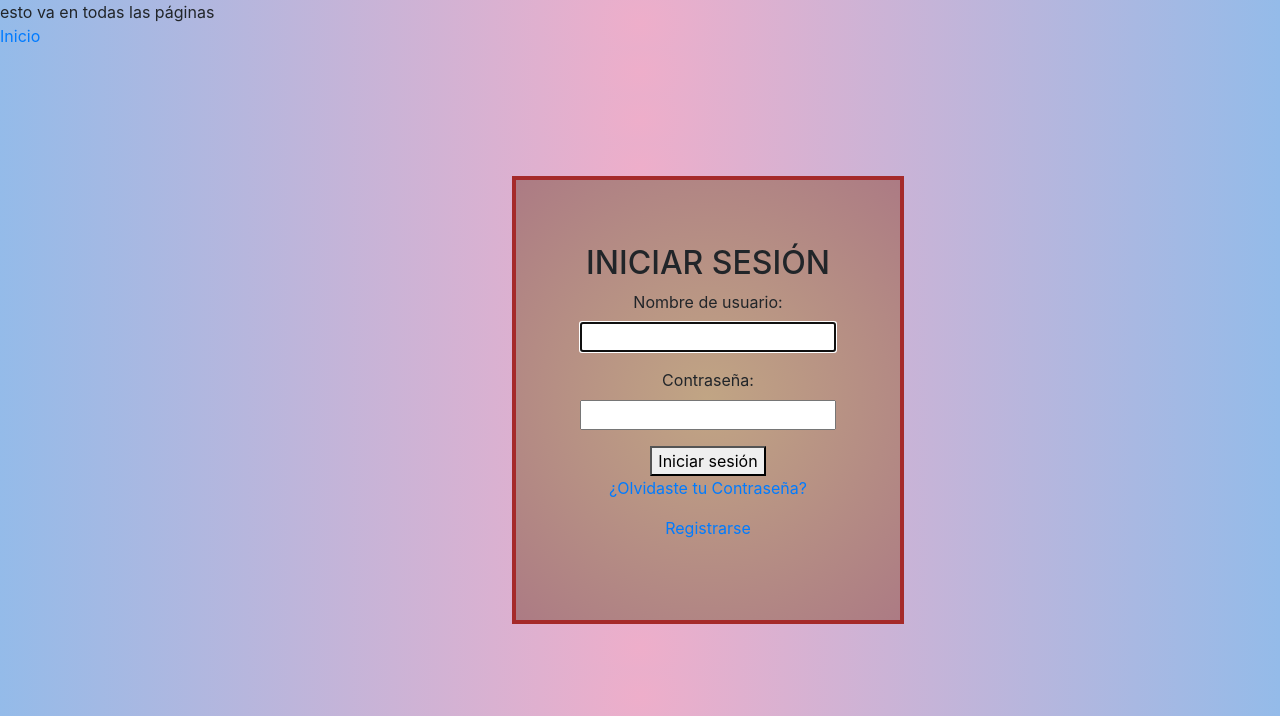
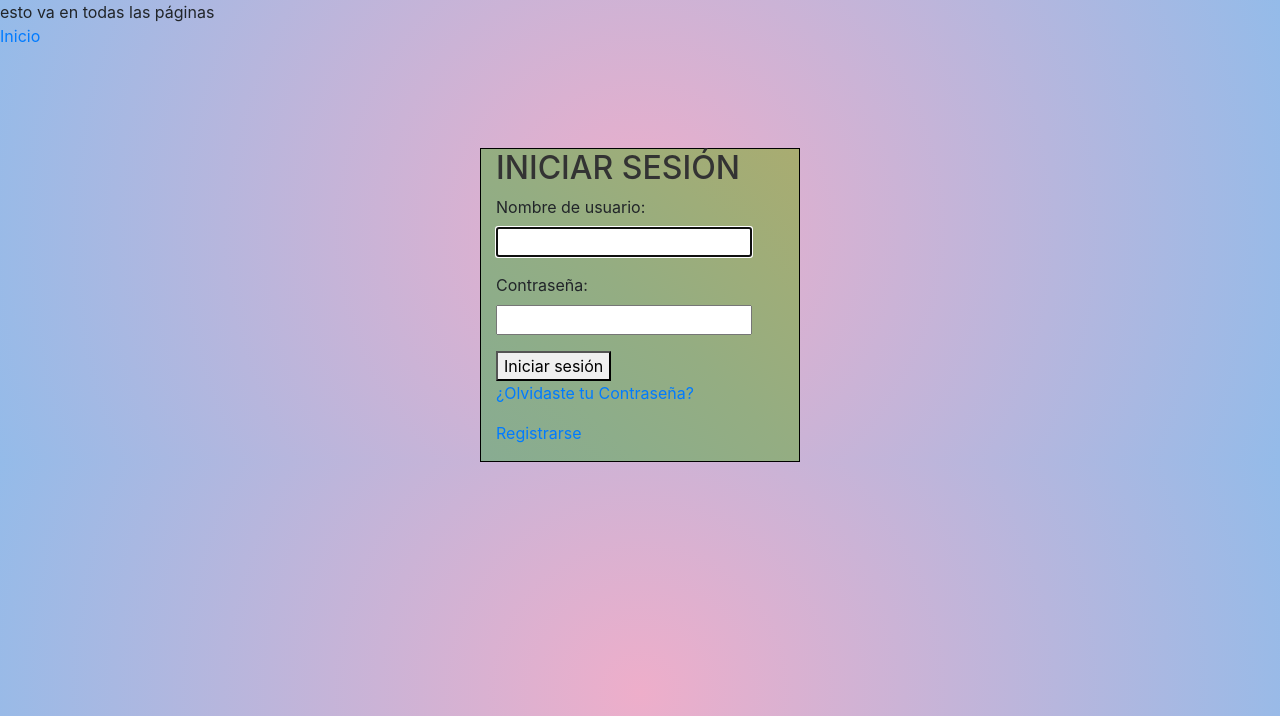
Before and after one commit to Nemo3003/Proyecto_Final_G_8, a Django app: page /accounts/login/ in a window 1280 px wide. Shown: the top 716 px of the page. Run offline with Django 3.2, Linux system fonts and the light colour scheme; some libraries are stand-ins or nearby versions.

Commit message:
un poco mejor

```diff
--- a/info2021/templates/base.html
+++ b/info2021/templates/base.html
@@ -11,7 +11,6 @@
     <link rel="stylesheet" href="https://maxcdn.bootstrapcdn.com/bootstrap/4.0.0-beta.2/css/bootstrap.min.css" integrity="sha384-PsH8R72JQ3SOdhVi3uxftmaW6Vc51MKb0q5P2rRUpPvrszuE4W1povHYgTpBfshb" crossorigin="anonymous">
     <link rel="stylesheet" href="https://maxcdn.bootstrapcdn.com/font-awesome/4.7.0/css/font-awesome.min.css">
     <link href="https://fonts.googleapis.com/css?family=Open+Sans|Rubik" rel="stylesheet">
-
     <link rel="stylesheet" href="https://maxcdn.bootstrapcdn.com/font-awesome/4.7.0/css/font-awesome.min.css">
     <link href="https://fonts.googleapis.com/css?family=Open+Sans|Rubik" rel="stylesheet">
 
@@ -20,6 +19,7 @@
 
 <body>
     <nav>esto va en todas las páginas</nav>
+
     {% if user.is_authenticated %}
         <a href="{% url 'home'  %}">Inicio</a>
         <a href="{% url 'logout'  %}">Cerrar Sesión</a>
@@ -35,6 +35,9 @@
             background: rgb(238,174,202);
             background: radial-gradient(circle, rgba(238,174,202,1) 0%, rgba(148,187,233,1) 100%);
         }
+        button{
+            cursor: pointer;
+        }
 
     </style>
 </body>
--- a/info2021/templates/registration/login.html
+++ b/info2021/templates/registration/login.html
@@ -9,15 +9,9 @@
 <body>
 
 
-<div style="border: brown solid 4px;
-            background-color: hsla(100, 50, 150, .6);
-            text-align: center;
-            position: absolute;
-            padding: 5%;
-            margin: 10% 40% auto 40%;
-            background: rgb(193,165,132);
-            background: radial-gradient(circle, rgba(193,165,132,1) 0%, rgba(172,123,132,1) 100%);">
-    <h2> INICIAR SESIÓN </h2>
+<div style="position:relative;">
+    <div class="container">
+        <h2 class="titulo-h2"> INICIAR SESIÓN </h2>
 
             <form  method = "post">
 
@@ -30,12 +24,28 @@
 
             </form>
     </div>
+</div>
 
 <style>
     body{
         background: rgb(238,174,202);
         background: radial-gradient(circle, rgba(238,174,202,1) 0%, rgba(148,187,233,1) 100%);
     }
+    .titulo-h2{
+        color:#333;
+
+    }
+    .container{
+        border: 1px solid black;
+        width: 25%;
+        height: 25%;
+        margin-top: 100px;
+        background-image: linear-gradient(to right top, #88ac92, #8dad8a, #94ad82, #9ead79, #a9ac71);
+    }
+    button{
+        cursor: pointer;
+    }
+
 </style>
 </body>
 {% endblock content %}
--- a/info2021/templates/registration/registrarse.html
+++ b/info2021/templates/registration/registrarse.html
@@ -26,6 +26,7 @@
     text-align:center;
     position: absolute;
     padding: 5%;
+
   }
   .btn-primary {
     border: 1px solid #333;
```
Lines whose indentation alone changed are shown as unchanged.
